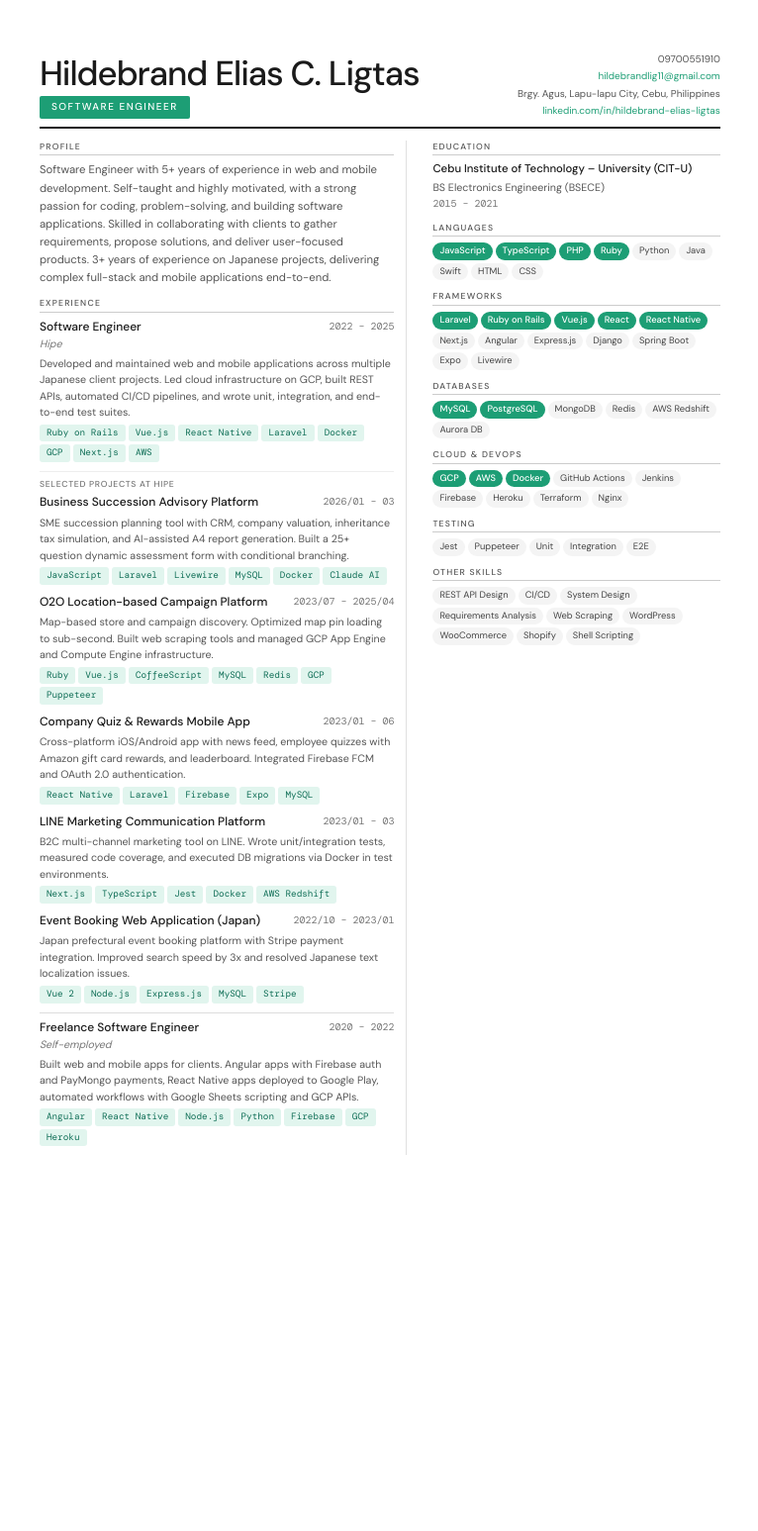
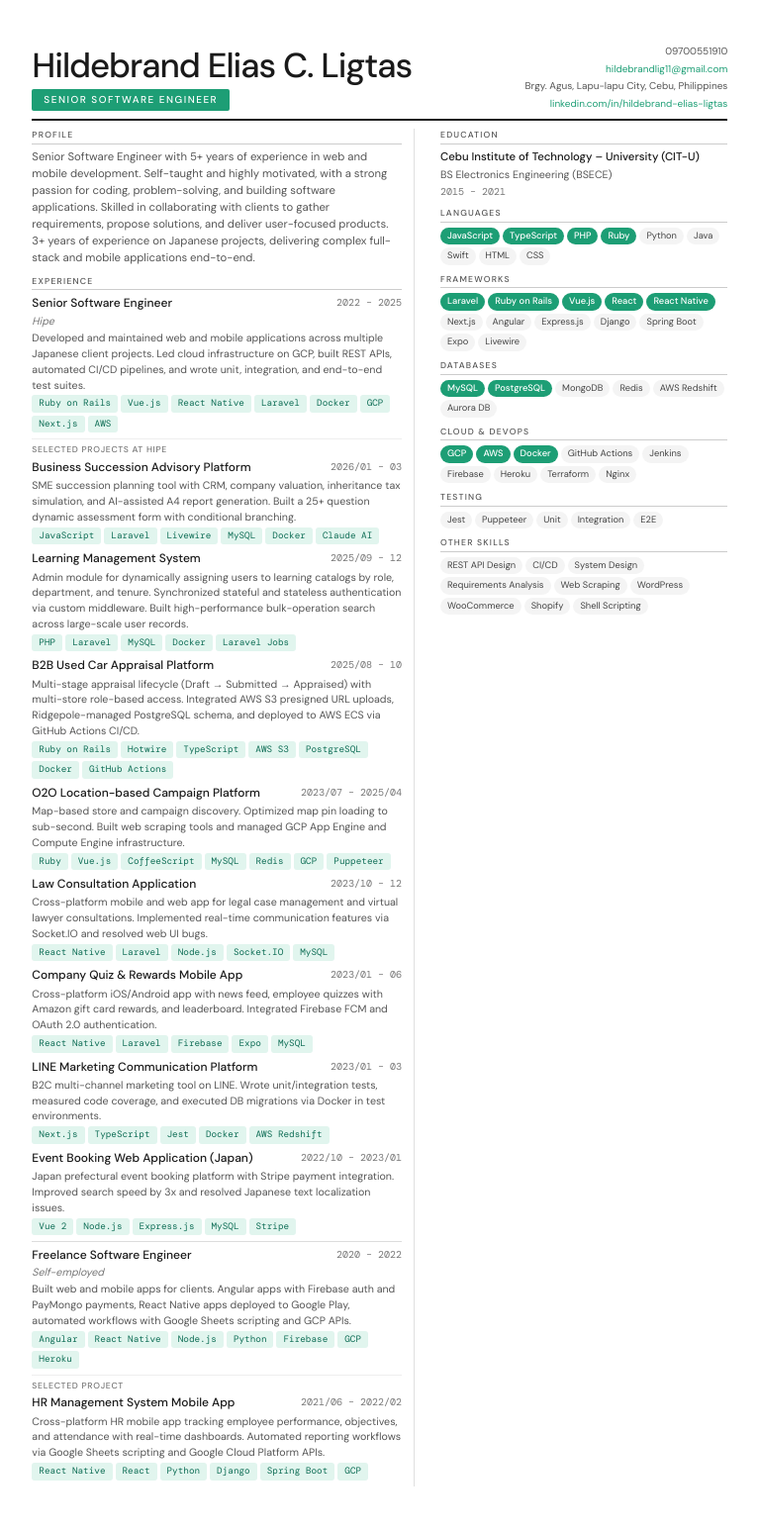
Before and after one commit to hildebrandjp/hildebrand-portfolio, a Jekyll site: the page assets/pdfs/Hildebrand_Ligtas_Resume.html, which Jekyll copies as it is, in a window 1280 px wide. Shown: the whole page at 99% size, without its empty margins (13-779 px from the left). Built offline with Jekyll 4.4.1, drawn with Linux system fonts in a browser that asks for light colours; before the commit the page ends 1220 px from its top, so only the background shows below that.

```diff
--- a/assets/pdfs/Hildebrand_Ligtas_Resume.html
+++ b/assets/pdfs/Hildebrand_Ligtas_Resume.html
@@ -6,8 +6,8 @@
   @import url('https://fonts.googleapis.com/css2?family=DM+Sans:wght@300;400;500&family=DM+Mono:wght@400;500&display=swap');
   * { box-sizing: border-box; margin: 0; padding: 0; }
   body { font-family: 'DM Sans', Arial, sans-serif; background: #ffffff; color: #1a1a1a; font-size: 9pt; line-height: 1.45; }
-  .page { width: 210mm; min-height: 297mm; padding: 14mm; }
-  .header { border-bottom: 2.5px solid #1a1a1a; padding-bottom: 8px; margin-bottom: 12px; display: flex; justify-content: space-between; align-items: flex-end; }
+  .page { width: 210mm; min-height: 297mm; padding: 12mm; }
+  .header { border-bottom: 2.5px solid #1a1a1a; padding-bottom: 8px; margin-bottom: 8px; display: flex; justify-content: space-between; align-items: flex-end; }
   .name { font-size: 26pt; font-weight: 500; letter-spacing: -0.03em; line-height: 1; color: #1a1a1a; }
   .title-badge { display: inline-block; font-size: 7.5pt; letter-spacing: 0.15em; text-transform: uppercase; font-weight: 500; background: #1D9E75; color: #ffffff; padding: 4px 12px; border-radius: 2px; margin-top: 5px; }
   .contact-block { text-align: right; display: flex; flex-direction: column; gap: 3px; }
@@ -17,19 +17,19 @@
   .left { padding-right: 12px; border-right: 0.5px solid #e0e0e0; }
   .right { padding-left: 12px; }
   .section { margin-bottom: 1rem; }
-  .sec-label { font-size: 6.5pt; letter-spacing: 0.14em; text-transform: uppercase; font-weight: 500; color: #555555; border-bottom: 0.5px solid #cccccc; padding-bottom: 2px; margin-bottom: 6px; margin-top: 10px; }
+  .sec-label { font-size: 6.5pt; letter-spacing: 0.14em; text-transform: uppercase; font-weight: 500; color: #555555; border-bottom: 0.5px solid #cccccc; padding-bottom: 2px; margin-bottom: 5px; margin-top: 8px; }
   .sec-label:first-child { margin-top: 0; }
-  .profile-text { font-size: 8.5pt; color: #555555; line-height: 1.6; }
-  .job { margin-bottom: 9px; }
+  .profile-text { font-size: 8.5pt; color: #555555; line-height: 1.5; }
+  .job { margin-bottom: 6px; page-break-inside: avoid; break-inside: avoid; }
   .job-row { display: flex; justify-content: space-between; align-items: flex-start; gap: 4px; }
   .job-title { font-size: 9pt; font-weight: 500; color: #1a1a1a; }
   .job-co { font-size: 8pt; color: #777777; font-style: italic; margin-top: 1px; }
   .job-date { font-size: 7.5pt; color: #777777; font-family: 'DM Mono', 'Courier New', monospace; white-space: nowrap; padding-top: 1px; }
-  .job-desc { font-size: 8pt; color: #555555; line-height: 1.55; margin-top: 3px; }
-  .job-tags { display: flex; flex-wrap: wrap; gap: 3px; margin-top: 4px; }
+  .job-desc { font-size: 8pt; color: #555555; line-height: 1.48; margin-top: 2px; }
+  .job-tags { display: flex; flex-wrap: wrap; gap: 3px; margin-top: 2px; }
   .tag { font-size: 7pt; padding: 2px 7px; border-radius: 3px; background: #E1F5EE; color: #0F6E56; font-family: 'DM Mono', 'Courier New', monospace; }
-  .sub-sec { font-size: 6.5pt; font-weight: 500; color: #777777; text-transform: uppercase; letter-spacing: 0.08em; margin: 7px 0 4px 0; border-top: 0.5px solid #eeeeee; padding-top: 6px; }
-  .divider { height: 0.5px; background: #dddddd; margin: 7px 0; }
+  .sub-sec { font-size: 6.5pt; font-weight: 500; color: #777777; text-transform: uppercase; letter-spacing: 0.08em; margin: 5px 0 3px 0; border-top: 0.5px solid #eeeeee; padding-top: 4px; }
+  .divider { height: 0.5px; background: #dddddd; margin: 5px 0; }
   .edu-school { font-size: 8.5pt; font-weight: 500; color: #1a1a1a; }
   .edu-degree { font-size: 8pt; color: #555555; margin-top: 2px; }
   .edu-year { font-size: 7.5pt; color: #777777; font-family: 'DM Mono', 'Courier New', monospace; margin-top: 2px; margin-bottom: 4px; }
@@ -44,7 +44,7 @@
   <div class="header">
     <div>
       <div class="name">Hildebrand Elias C. Ligtas</div>
-      <div class="title-badge">Software Engineer</div>
+      <div class="title-badge">Senior Software Engineer</div>
     </div>
     <div class="contact-block">
       <span>09700551910</span>
@@ -58,13 +58,13 @@
     <div class="left">
 
       <div class="sec-label" style="margin-top:0">Profile</div>
-      <div class="profile-text">Software Engineer with 5+ years of experience in web and mobile development. Self-taught and highly motivated, with a strong passion for coding, problem-solving, and building software applications. Skilled in collaborating with clients to gather requirements, propose solutions, and deliver user-focused products. 3+ years of experience on Japanese projects, delivering complex full-stack and mobile applications end-to-end.</div>
+      <div class="profile-text">Senior Software Engineer with 5+ years of experience in web and mobile development. Self-taught and highly motivated, with a strong passion for coding, problem-solving, and building software applications. Skilled in collaborating with clients to gather requirements, propose solutions, and deliver user-focused products. 3+ years of experience on Japanese projects, delivering complex full-stack and mobile applications end-to-end.</div>
 
       <div class="sec-label">Experience</div>
 
       <div class="job">
         <div class="job-row">
-          <div><div class="job-title">Software Engineer</div><div class="job-co">Hipe</div></div>
+          <div><div class="job-title">Senior Software Engineer</div><div class="job-co">Hipe</div></div>
           <div class="job-date">2022 – 2025</div>
         </div>
         <div class="job-desc">Developed and maintained web and mobile applications across multiple Japanese client projects. Led cloud infrastructure on GCP, built REST APIs, automated CI/CD pipelines, and wrote unit, integration, and end-to-end test suites.</div>
@@ -84,11 +84,38 @@
 
       <div class="job">
         <div class="job-row">
+          <div><div class="job-title">Learning Management System</div></div>
+          <div class="job-date">2025/09 – 12</div>
+        </div>
+        <div class="job-desc">Admin module for dynamically assigning users to learning catalogs by role, department, and tenure. Synchronized stateful and stateless authentication via custom middleware. Built high-performance bulk-operation search across large-scale user records.</div>
+        <div class="job-tags"><span class="tag">PHP</span><span class="tag">Laravel</span><span class="tag">MySQL</span><span class="tag">Docker</span><span class="tag">Laravel Jobs</span></div>
+      </div>
+
+      <div class="job">
+        <div class="job-row">
+          <div><div class="job-title">B2B Used Car Appraisal Platform</div></div>
+          <div class="job-date">2025/08 – 10</div>
+        </div>
+        <div class="job-desc">Multi-stage appraisal lifecycle (Draft → Submitted → Appraised) with multi-store role-based access. Integrated AWS S3 presigned URL uploads, Ridgepole-managed PostgreSQL schema, and deployed to AWS ECS via GitHub Actions CI/CD.</div>
+        <div class="job-tags"><span class="tag">Ruby on Rails</span><span class="tag">Hotwire</span><span class="tag">TypeScript</span><span class="tag">AWS S3</span><span class="tag">PostgreSQL</span><span class="tag">Docker</span><span class="tag">GitHub Actions</span></div>
+      </div>
+
+      <div class="job">
+        <div class="job-row">
           <div><div class="job-title">O2O Location-based Campaign Platform</div></div>
           <div class="job-date">2023/07 – 2025/04</div>
         </div>
         <div class="job-desc">Map-based store and campaign discovery. Optimized map pin loading to sub-second. Built web scraping tools and managed GCP App Engine and Compute Engine infrastructure.</div>
         <div class="job-tags"><span class="tag">Ruby</span><span class="tag">Vue.js</span><span class="tag">CoffeeScript</span><span class="tag">MySQL</span><span class="tag">Redis</span><span class="tag">GCP</span><span class="tag">Puppeteer</span></div>
+      </div>
+
+      <div class="job">
+        <div class="job-row">
+          <div><div class="job-title">Law Consultation Application</div></div>
+          <div class="job-date">2023/10 – 12</div>
+        </div>
+        <div class="job-desc">Cross-platform mobile and web app for legal case management and virtual lawyer consultations. Implemented real-time communication features via Socket.IO and resolved web UI bugs.</div>
+        <div class="job-tags"><span class="tag">React Native</span><span class="tag">Laravel</span><span class="tag">Node.js</span><span class="tag">Socket.IO</span><span class="tag">MySQL</span></div>
       </div>
 
       <div class="job">
@@ -127,6 +154,17 @@
         </div>
         <div class="job-desc">Built web and mobile apps for clients. Angular apps with Firebase auth and PayMongo payments, React Native apps deployed to Google Play, automated workflows with Google Sheets scripting and GCP APIs.</div>
         <div class="job-tags"><span class="tag">Angular</span><span class="tag">React Native</span><span class="tag">Node.js</span><span class="tag">Python</span><span class="tag">Firebase</span><span class="tag">GCP</span><span class="tag">Heroku</span></div>
+      </div>
+
+      <div class="sub-sec">Selected Project</div>
+
+      <div class="job">
+        <div class="job-row">
+          <div><div class="job-title">HR Management System Mobile App</div></div>
+          <div class="job-date">2021/06 – 2022/02</div>
+        </div>
+        <div class="job-desc">Cross-platform HR mobile app tracking employee performance, objectives, and attendance with real-time dashboards. Automated reporting workflows via Google Sheets scripting and Google Cloud Platform APIs.</div>
+        <div class="job-tags"><span class="tag">React Native</span><span class="tag">React</span><span class="tag">Python</span><span class="tag">Django</span><span class="tag">Spring Boot</span><span class="tag">GCP</span></div>
       </div>
 
     </div>
--- a/pages/resume.html
+++ b/pages/resume.html
@@ -14,7 +14,7 @@
         <div class="resume-preview-header">
             <div class="resume-preview-title-group">
                 <h2 class="resume-preview-title">Resume Preview</h2>
-                <p class="resume-preview-subtitle">Hildebrand Ligtas Resume 2026</p>
+                <p class="resume-preview-subtitle">{{ site.data.cards.cards.profile.name }} Resume 2026</p>
             </div>
             <a class="resume-download-btn" href="/assets/pdfs/Hildebrand_Ligtas_Resume_2026.pdf" download>
                 Download PDF
```
Also changed, not shown: _data/cards.json (+12 -4 lines), scripts/generate-resume-pdf.js (added, +29 -0 lines), 3 other files.
